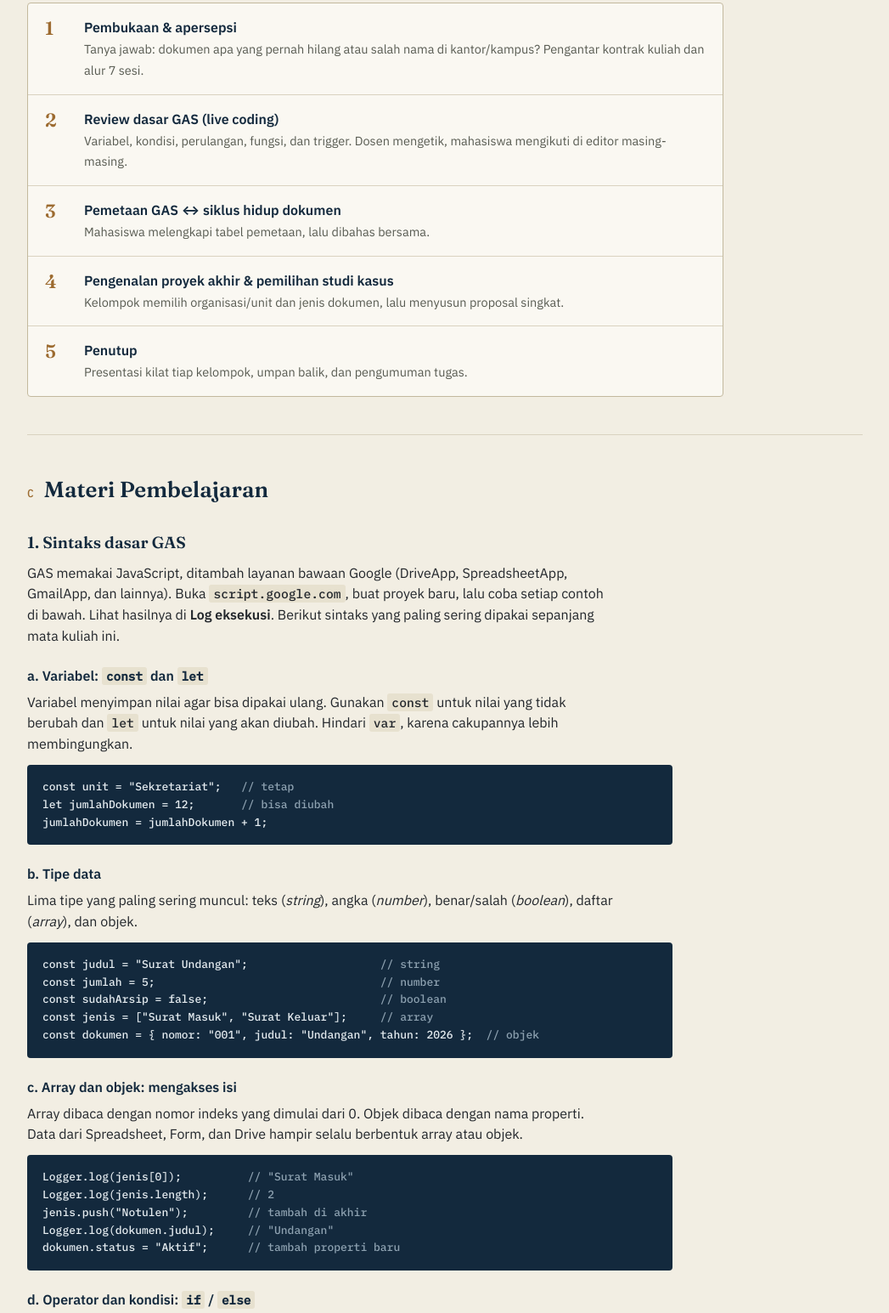
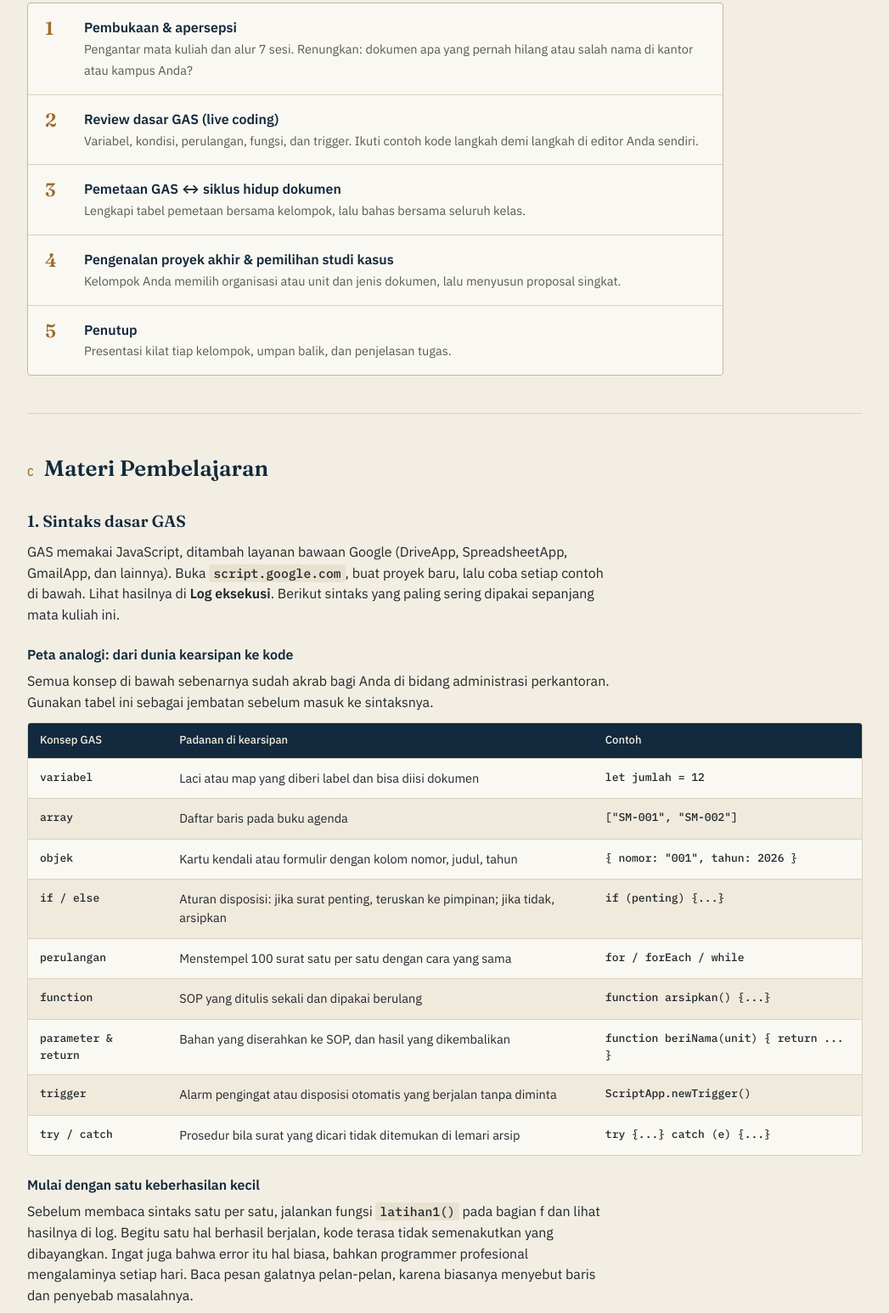
Before and after one commit to psuryo/sta-dokdigital, a plain HTML site: page sesi01.html in a window 1280 px wide. Shown: the part 942-2487 px from the top of the page at 85% size, without its empty margins (116-1163 px from the left). Drawn offline with Linux system fonts and the light colour scheme.

Commit message:
Revise learning objectives and activity flow
Updated learning objectives and activity flow in sesi01.html to enhance clarity and engagement for students.

```diff
--- a/sesi01.html
+++ b/sesi01.html
@@ -95,7 +95,7 @@
 
   <section id="tujuan">
     <div class="section-head"><span class="section-num">A</span><h2>Tujuan Pembelajaran</h2></div>
-    <p class="lede">Setelah sesi ini, mahasiswa mampu mereview konsep dasar GAS dan memetakan otomasi pada tiap tahap siklus dokumen.</p>
+    <p class="lede">Setelah sesi ini, Anda mampu mereview konsep dasar GAS dan memetakan otomasi pada tiap tahap siklus dokumen.</p>
     <ol class="plain">
       <li>Menulis fungsi GAS sederhana dengan variabel, fungsi, dan trigger.</li>
       <li>Menjelaskan tahap siklus hidup dokumen digital dan layanan GAS yang mengotomasinya.</li>
@@ -107,11 +107,11 @@
   <section id="alur">
     <div class="section-head"><span class="section-num">B</span><h2>Alur Kegiatan</h2></div>
     <ol class="flow">
-      <li><span class="no">1</span><div><strong>Pembukaan &amp; apersepsi</strong><span class="d">Tanya jawab: dokumen apa yang pernah hilang atau salah nama di kantor/kampus? Pengantar kontrak kuliah dan alur 7 sesi.</span></div></li>
-      <li><span class="no">2</span><div><strong>Review dasar GAS (live coding)</strong><span class="d">Variabel, kondisi, perulangan, fungsi, dan trigger. Dosen mengetik, mahasiswa mengikuti di editor masing-masing.</span></div></li>
-      <li><span class="no">3</span><div><strong>Pemetaan GAS ↔ siklus hidup dokumen</strong><span class="d">Mahasiswa melengkapi tabel pemetaan, lalu dibahas bersama.</span></div></li>
-      <li><span class="no">4</span><div><strong>Pengenalan proyek akhir &amp; pemilihan studi kasus</strong><span class="d">Kelompok memilih organisasi/unit dan jenis dokumen, lalu menyusun proposal singkat.</span></div></li>
-      <li><span class="no">5</span><div><strong>Penutup</strong><span class="d">Presentasi kilat tiap kelompok, umpan balik, dan pengumuman tugas.</span></div></li>
+      <li><span class="no">1</span><div><strong>Pembukaan &amp; apersepsi</strong><span class="d">Pengantar mata kuliah dan alur 7 sesi. Renungkan: dokumen apa yang pernah hilang atau salah nama di kantor atau kampus Anda?</span></div></li>
+      <li><span class="no">2</span><div><strong>Review dasar GAS (live coding)</strong><span class="d">Variabel, kondisi, perulangan, fungsi, dan trigger. Ikuti contoh kode langkah demi langkah di editor Anda sendiri.</span></div></li>
+      <li><span class="no">3</span><div><strong>Pemetaan GAS ↔ siklus hidup dokumen</strong><span class="d">Lengkapi tabel pemetaan bersama kelompok, lalu bahas bersama seluruh kelas.</span></div></li>
+      <li><span class="no">4</span><div><strong>Pengenalan proyek akhir &amp; pemilihan studi kasus</strong><span class="d">Kelompok Anda memilih organisasi atau unit dan jenis dokumen, lalu menyusun proposal singkat.</span></div></li>
+      <li><span class="no">5</span><div><strong>Penutup</strong><span class="d">Presentasi kilat tiap kelompok, umpan balik, dan penjelasan tugas.</span></div></li>
     </ol>
   </section>
 
@@ -120,6 +120,28 @@
 
     <h3>1. Sintaks dasar GAS</h3>
     <p>GAS memakai JavaScript, ditambah layanan bawaan Google (DriveApp, SpreadsheetApp, GmailApp, dan lainnya). Buka <code>script.google.com</code>, buat proyek baru, lalu coba setiap contoh di bawah. Lihat hasilnya di <b>Log eksekusi</b>. Berikut sintaks yang paling sering dipakai sepanjang mata kuliah ini.</p>
+
+    <h4>Peta analogi: dari dunia kearsipan ke kode</h4>
+    <p>Semua konsep di bawah sebenarnya sudah akrab bagi Anda di bidang administrasi perkantoran. Gunakan tabel ini sebagai jembatan sebelum masuk ke sintaksnya.</p>
+    <div class="table-scroll">
+      <table style="min-width:640px">
+        <thead><tr><th>Konsep GAS</th><th>Padanan di kearsipan</th><th>Contoh</th></tr></thead>
+        <tbody>
+          <tr><td class="mono">variabel</td><td>Laci atau map yang diberi label dan bisa diisi dokumen</td><td class="mono">let jumlah = 12</td></tr>
+          <tr><td class="mono">array</td><td>Daftar baris pada buku agenda</td><td class="mono">["SM-001", "SM-002"]</td></tr>
+          <tr><td class="mono">objek</td><td>Kartu kendali atau formulir dengan kolom nomor, judul, tahun</td><td class="mono">{ nomor: "001", tahun: 2026 }</td></tr>
+          <tr><td class="mono">if / else</td><td>Aturan disposisi: jika surat penting, teruskan ke pimpinan; jika tidak, arsipkan</td><td class="mono">if (penting) {...}</td></tr>
+          <tr><td class="mono">perulangan</td><td>Menstempel 100 surat satu per satu dengan cara yang sama</td><td class="mono">for / forEach / while</td></tr>
+          <tr><td class="mono">function</td><td>SOP yang ditulis sekali dan dipakai berulang</td><td class="mono">function arsipkan() {...}</td></tr>
+          <tr><td class="mono">parameter &amp; return</td><td>Bahan yang diserahkan ke SOP, dan hasil yang dikembalikan</td><td class="mono">function beriNama(unit) { return ... }</td></tr>
+          <tr><td class="mono">trigger</td><td>Alarm pengingat atau disposisi otomatis yang berjalan tanpa diminta</td><td class="mono">ScriptApp.newTrigger()</td></tr>
+          <tr><td class="mono">try / catch</td><td>Prosedur bila surat yang dicari tidak ditemukan di lemari arsip</td><td class="mono">try {...} catch (e) {...}</td></tr>
+        </tbody>
+      </table>
+    </div>
+
+    <h4>Mulai dengan satu keberhasilan kecil</h4>
+    <p>Sebelum membaca sintaks satu per satu, jalankan fungsi <code>latihan1()</code> pada bagian f dan lihat hasilnya di log. Begitu satu hal berhasil berjalan, kode terasa tidak semenakutkan yang dibayangkan. Ingat juga bahwa error itu hal biasa, bahkan programmer profesional mengalaminya setiap hari. Baca pesan galatnya pelan-pelan, karena biasanya menyebut baris dan penyebab masalahnya.</p>
 
     <h4>a. Variabel: <code>const</code> dan <code>let</code></h4>
     <p>Variabel menyimpan nilai agar bisa dipakai ulang. Gunakan <code>const</code> untuk nilai yang tidak berubah dan <code>let</code> untuk nilai yang akan diubah. Hindari <code>var</code>, karena cakupannya lebih membingungkan.</p>
@@ -292,7 +314,7 @@ function cekTrigger() {
     </ol>
 
     <h3>Rubrik penilaian</h3>
-    <p>Sesuai indikator RPS: ketepatan pemetaan siklus–GAS dan kejelasan proposal studi kasus. Pembagian skor di bawah ini usulan.</p>
+    <p>Penilaian mengacu pada indikator RPS: ketepatan pemetaan siklus–GAS dan kejelasan proposal studi kasus.</p>
     <div class="table-scroll">
       <table style="min-width:560px">
         <thead><tr><th>Indikator</th><th>Kriteria</th><th>Skor</th></tr></thead>
```
